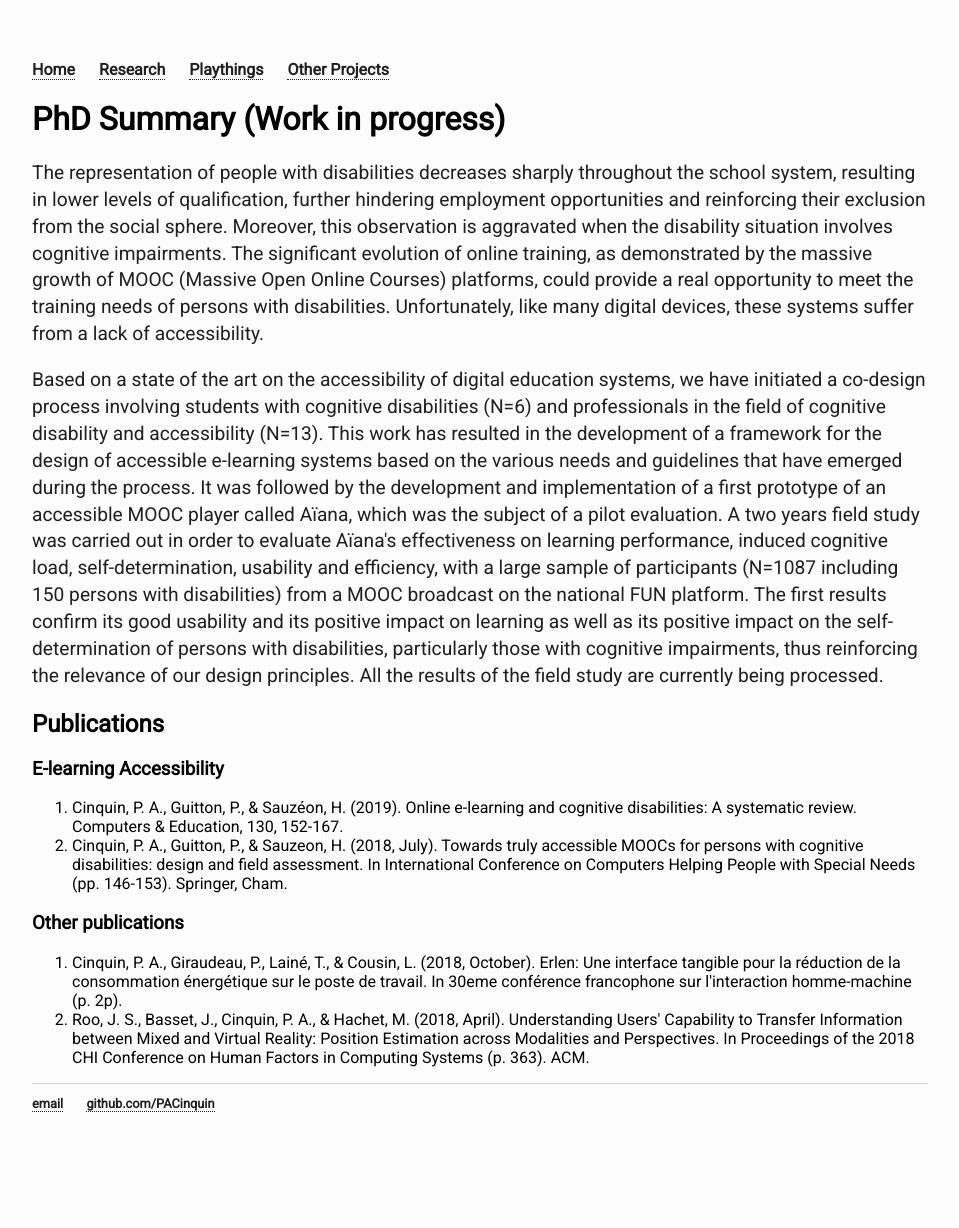
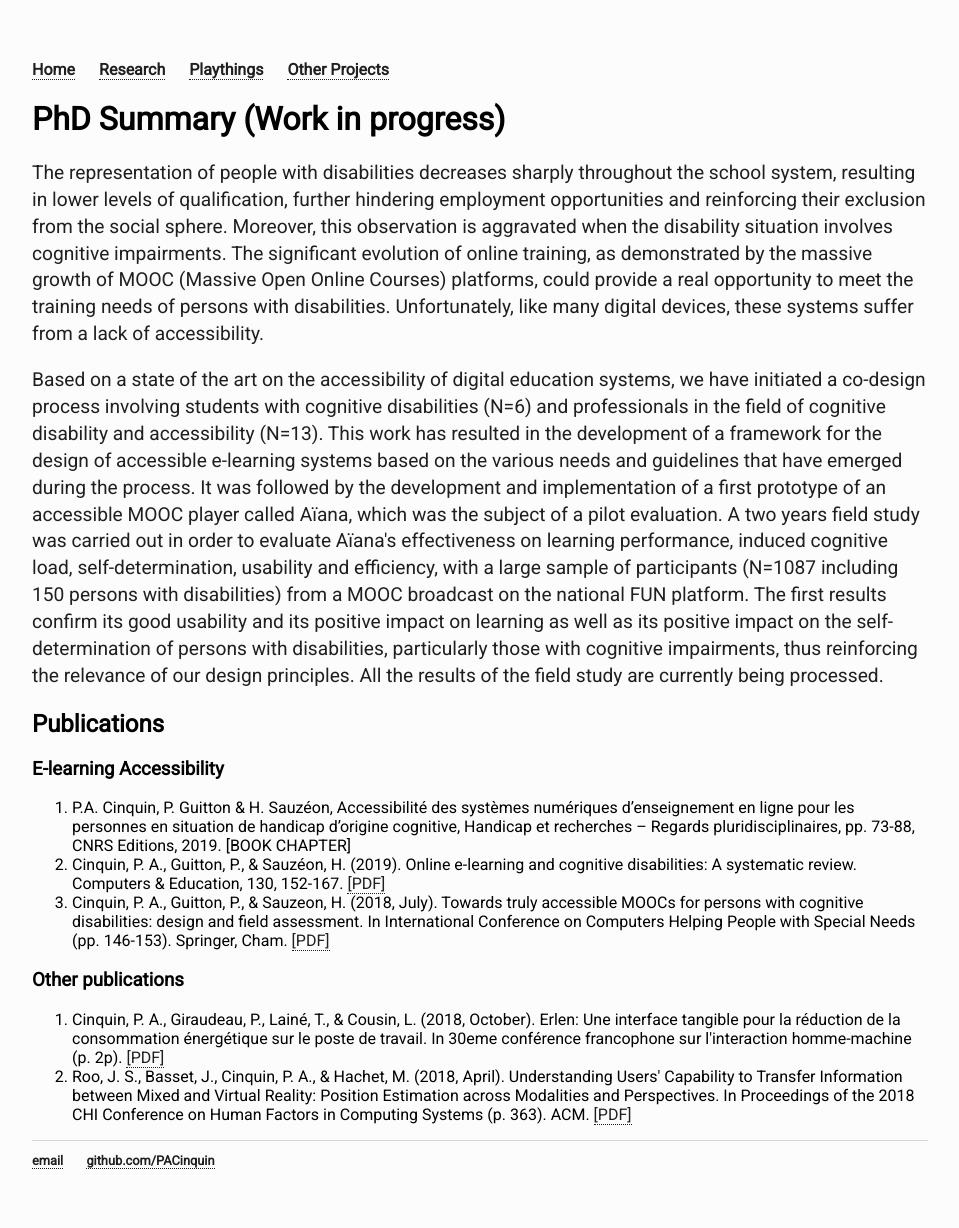
Before and after one commit to PACinquin/pacinquin.github.io, a Jekyll site: the page built from research.html, in a window 1280 px wide. Shown: the whole page, without its empty margins (160-1119 px from the left). Built offline with Jekyll 4.4.1, drawn with Linux system fonts in a browser that asks for light colours; before the commit the page ends 1171 px from its top, so only the background shows below that.

Commit message:
Update research.html

```diff
--- a/research.html
+++ b/research.html
@@ -10,12 +10,13 @@ title: PAC website - Research
 	<h2>Publications</h2>
 	<h3>E-learning Accessibility</h3>
 	<ol type="1">
-  	<li>Cinquin, P. A., Guitton, P., & Sauzéon, H. (2019). Online e-learning and cognitive disabilities: A systematic review. Computers & Education, 130, 152-167.</li>
-  	<li>Cinquin, P. A., Guitton, P., & Sauzeon, H. (2018, July). Towards truly accessible MOOCs for persons with cognitive disabilities: design and field assessment. In International Conference on Computers Helping People with Special Needs (pp. 146-153). Springer, Cham.</li>
+		<li>P.A. Cinquin, P. Guitton & H. Sauzéon, Accessibilité des systèmes numériques d’enseignement en ligne pour les personnes en situation de handicap d’origine cognitive, Handicap et recherches – Regards pluridisciplinaires, pp. 73-88, CNRS Editions, 2019. [BOOK CHAPTER]</li>
+  	<li>Cinquin, P. A., Guitton, P., & Sauzéon, H. (2019). Online e-learning and cognitive disabilities: A systematic review. Computers & Education, 130, 152-167. <a href="https://hal.archives-ouvertes.fr/hal-01954983v1">[PDF]</a></li>
+  	<li>Cinquin, P. A., Guitton, P., & Sauzeon, H. (2018, July). Towards truly accessible MOOCs for persons with cognitive disabilities: design and field assessment. In International Conference on Computers Helping People with Special Needs (pp. 146-153). Springer, Cham. <a href="https://hal.inria.fr/hal-01761462/document">[PDF]</a></li>
 	</ol>
 	<h3>Other publications</h3>
 	<ol>
-		<li>Cinquin, P. A., Giraudeau, P., Lainé, T., & Cousin, L. (2018, October). Erlen: Une interface tangible pour la réduction de la consommation énergétique sur le poste de travail. In 30eme conférence francophone sur l'interaction homme-machine (p. 2p).</li>
-		<li>Roo, J. S., Basset, J., Cinquin, P. A., & Hachet, M. (2018, April). Understanding Users' Capability to Transfer Information between Mixed and Virtual Reality: Position Estimation across Modalities and Perspectives. In Proceedings of the 2018 CHI Conference on Human Factors in Computing Systems (p. 363). ACM.</li>
+		<li>Cinquin, P. A., Giraudeau, P., Lainé, T., & Cousin, L. (2018, October). Erlen: Une interface tangible pour la réduction de la consommation énergétique sur le poste de travail. In 30eme conférence francophone sur l'interaction homme-machine (p. 2p). <a href="https://hal.archives-ouvertes.fr/hal-01900054v1">[PDF]</a></li>
+		<li>Roo, J. S., Basset, J., Cinquin, P. A., & Hachet, M. (2018, April). Understanding Users' Capability to Transfer Information between Mixed and Virtual Reality: Position Estimation across Modalities and Perspectives. In Proceedings of the 2018 CHI Conference on Human Factors in Computing Systems (p. 363). ACM. <a href="https://hal.archives-ouvertes.fr/hal-01718590v1">[PDF]</a></li>
 	</ol>
 </div><!-- /.blurb -->
```
